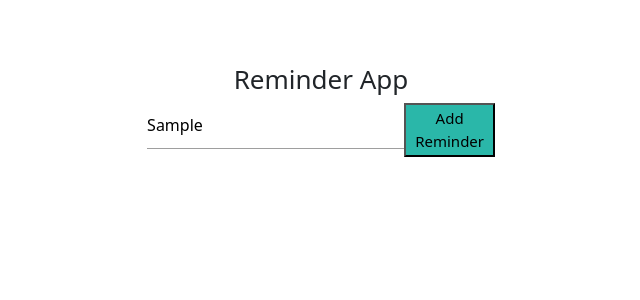
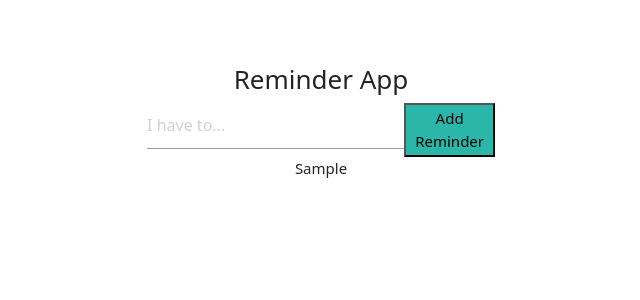
Before and after one commit to binyaalex/DI_bootcamp, a React (Create React App) app in the folder week9/day5/reminder-app/: page / in a window 1280 px wide. Both pictures are taken after typing "Sample" into the empty fields and a click on the button "Add Reminder". Shown: the top 300 px of the page, without its empty margins (319-959 px from the left). Built offline with nearby package versions, Linux system fonts and the light colour scheme.

Commit message:
add onclick reminders arr

```diff
--- a/week9/day5/reminder-app/src/App.js
+++ b/week9/day5/reminder-app/src/App.js
@@ -5,13 +5,20 @@ import {addAction, textAction} from './redux/actions';
 
 
 const App = (props) => {
-  const {add, text} = props
+  const {add, text, remindersArr} = props
     return (
       <div className='App'>
         <h1 className='title'>Reminder App</h1>
         <div className='inputs'>
-          <input onChange={text} type='text' placeholder='I have to...' />
+          <input id='text' onChange={text} type='text' placeholder='I have to...' />
           <button onClick={add}>Add Reminder</button>
+        </div>
+        <div className='reminders'>
+          {
+            remindersArr.map((item, i) => {
+              return <div key={i}>{item}</div>
+            })
+          }
         </div>
       </div>
     );
@@ -24,5 +31,10 @@ const mapDispatchToProps = (dispatch) => {
   }
 }
 
-export default connect(null, mapDispatchToProps)(App)
-// export default App
+const mapStateToProps = (state) => {
+  return {
+    remindersArr: state.reminders
+  }
+}
+
+export default connect(mapStateToProps, mapDispatchToProps)(App)
--- a/week9/day5/reminder-app/src/redux/actions.js
+++ b/week9/day5/reminder-app/src/redux/actions.js
@@ -6,6 +6,7 @@ export const textAction = (value) => {
 }
 
 export const addAction = () => {
+	document.getElementById('text').value = ''
 	return {
 		type: 'ADD',
 		payload: 'its work'
```
